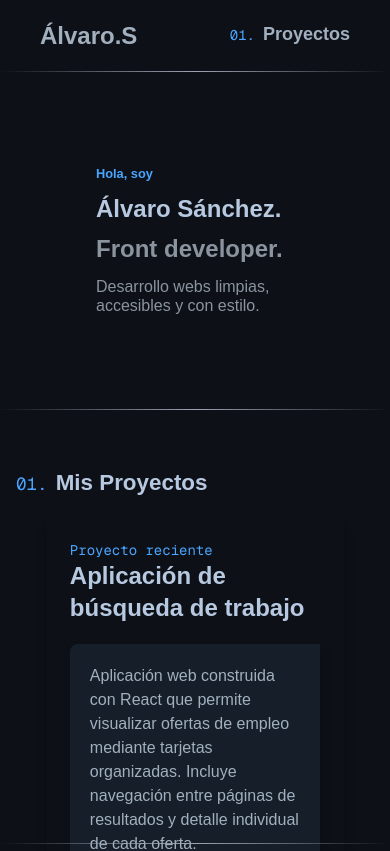
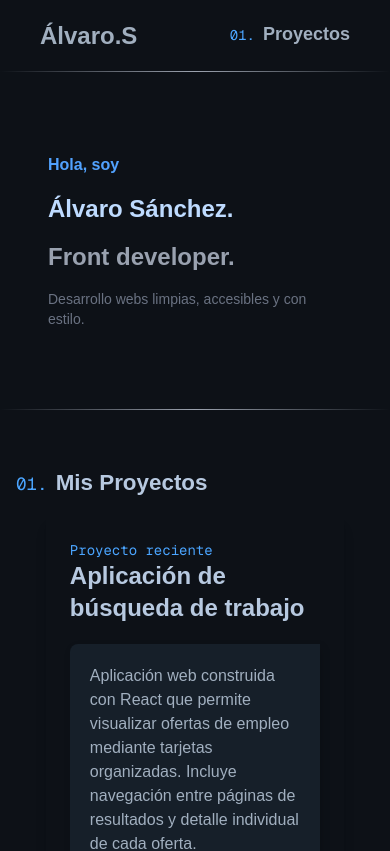
Before and after one commit to AllwarsGIT/portfolio-react, a Next.js app: page / in a window 390 px wide. Shown: the top 851 px of the page. Built offline with nearby package versions, Linux system fonts and the light colour scheme.

Commit message:
Hero responsive fix

```diff
--- a/src/app/page.tsx
+++ b/src/app/page.tsx
@@ -8,7 +8,7 @@ export default function Home() {
     <>
       <Header />
       <SideBar />
-      <main className="w-full h-screen  borderBottomGradient scroll-smooth">
+      <main className="w-full h-screen scroll-smooth">
         <Hero />
         <Projects />
       </main>
--- a/src/components/Hero/Hero.tsx
+++ b/src/components/Hero/Hero.tsx
@@ -4,9 +4,9 @@ import styles from "./Hero.module.css"
 const Hero: React.FC = () => {
   return (
     <section
-      className={`${styles.background} borderBottomGradient relative w-full min-h-[40vh] text-blueprimary flex items-center justify-center px-20`}
+      className={`${styles.background} borderBottomGradient relative w-full min-h-[40vh] text-center flex items-center justify-center px-4  md:px-16 lg:px-20`}
     >
-      <HeroContent className={`${styles.letters} ${styles.textResponsive}`} />
+      <HeroContent className={`${styles.letters} `} />
     </section>
   );
 };
--- a/src/components/Hero/HeroContent.tsx
+++ b/src/components/Hero/HeroContent.tsx
@@ -8,19 +8,19 @@ interface HeroContentProps {
 const HeroContent: React.FC<HeroContentProps> = ({ className }) => {
   return (
     <div
-      className={`flex flex-col justify-center items-center w-full h-full px-4 sm:px-6 md:px-8 ${className ?? ''}`}
+      className={`flex flex-col justify-center items-center w-full h-full px-4  md:px-8 ${className ?? ''}`}
     >
-      <div className={`${styles.textResponsive} max-w-md w-full text-left m-5`}>
-        <p className={`${styles.holaSoy} text-grayDark text-1xl font-semibold mb-4`}>
+      <div className={`${styles.textResponsive} mx-auto max-w-md w-full text-left px-4 sm:px-8 `}>
+        <p className="text-blue-400 font-semibold mb-4 text-base  md:text-xl lg:text-2xl">
           Hola, soy
         </p>
-        <p className={`${styles.nombre} text-bluePrimary text-5xl font-bold mb-4`}>
+        <p className="text-blue-200 font-bold mb-4 text-2xl  md:text-4xl lg:text-5xl">
           Álvaro Sánchez.
         </p>
-        <p className={`${styles.title} text-grayDark font-bold text-5xl mb-4 `}>
+        <p className="text-gray-400 font-bold mb-4 text-2xl  md:text-4xl lg:text-5xl">
           Front developer.
         </p>
-        <p className={`${styles.textoPresentacion} text-grayLight text-m `}>
+        <p className="text-gray-500 text-sm sm:text-base md:text-xl">
           Desarrollo webs limpias, accesibles y con estilo.
         </p>
       </div>
```
